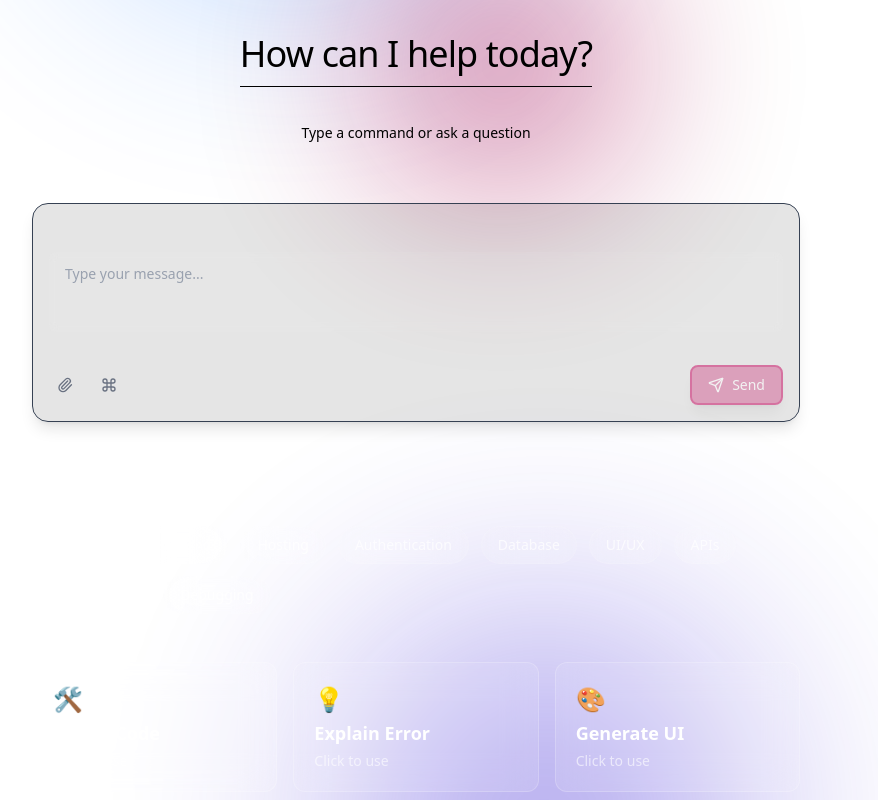
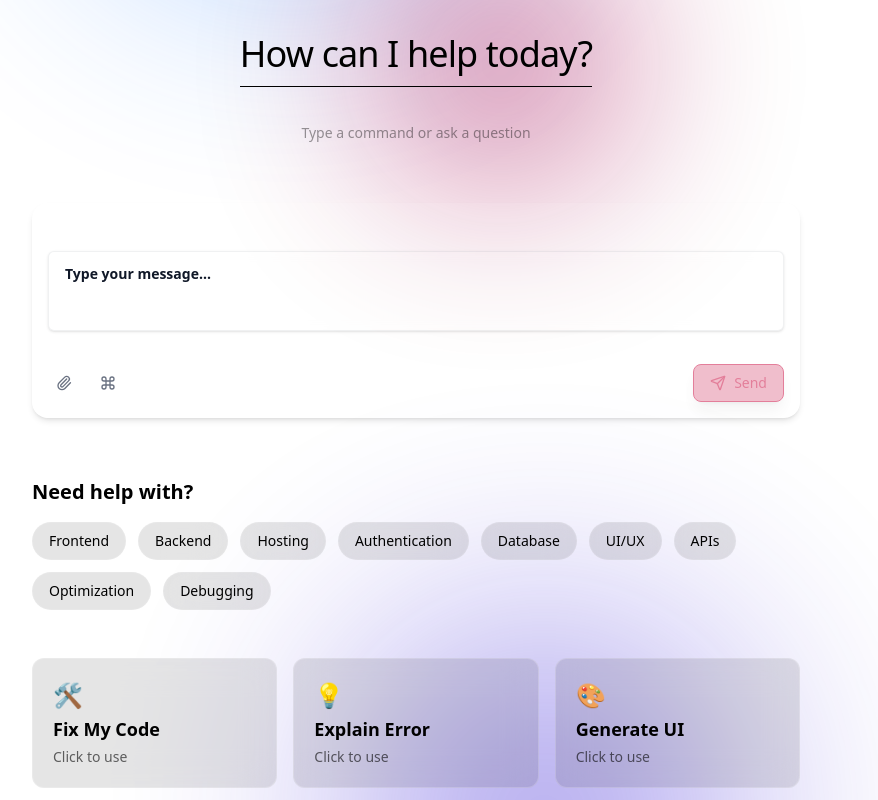
Before and after one commit to Bantyn/mern_frontend, a React (Vite) app: page /support in a window 1280 px wide. Shown: the part 420-1220 px from the top of the page, without its empty margins (224-1102 px from the left). Built offline with nearby package versions, Linux system fonts and the light colour scheme.

Commit message:
UI Improved

```diff
--- a/src/index.css
+++ b/src/index.css
@@ -66,3 +66,30 @@
   /* background: #092041; */
   /* color: white; */
 /* } */
+
+
+.break-words li{
+  margin-top: 1rem;
+  list-style:number;
+  /* list-style-position: inside; */
+  font-weight: 400;
+  width: 120%;
+}
+.break-words pre{
+  padding: .1rem 0;
+  margin: 1.2rem 0;
+  border-top: 1px solid rgba(128, 128, 128, 0.418);
+  border-bottom: 1px solid rgba(128, 128, 128, 0.418);
+
+}
+
+.break-words li:first-child{
+  margin-top: 1rem;
+  padding-top: 1rem;
+  border-top: 1px solid rgba(128, 128, 128, 0.418);
+}
+.break-words li:last-child{
+  margin-bottom: 1rem;
+  padding-bottom: 1rem;
+  border-bottom: 1px solid rgba(128, 128, 128, 0.418);
+}
--- a/src/pages/Supportpage.jsx
+++ b/src/pages/Supportpage.jsx
@@ -30,7 +30,7 @@ function formatMessage(text) {
         p: ({ node, ...props }) => (
           <p
             style={{ margin: "0.75rem 0" }}
-            className="text-white text-sm sm:text-base md:text-lg leading-relaxed break-words md:w-[80%] w-[62%] "
+            className=" dark:text-white text-sm sm:text-base md:text-lg leading-relaxed w-full"
             {...props}
           />
         ),
@@ -60,7 +60,7 @@ function formatMessage(text) {
                 borderRadius: "10px",
                 overflowX: "auto",
               }}
-              className="my-3 md:w-[80%] w-[62%] word-break bg-black/30 backdrop-blur-2xl shadow-2xl border border-gray-200/10"
+              className="my-3 w-[100%] word-break bg-black/70 dark:bg-black/30 backdrop-blur-2xl shadow-2xl border border-gray-200/10"
             >
               <code
                 {...props}
@@ -85,31 +85,28 @@ function formatMessage(text) {
         // Lists responsive
         ul: ({ node, ...props }) => (
           <ul
-            className="list-disc md:w-[80%] w-[62%] pl-6 text-sm sm:text-base md:text-lg space-y-1 text-gray-200"
+            className="list-disc md:w-[80%] w-[80%] pl-6 text-sm sm:text-base md:text-lg space-y-1 dark:text-gray-200"
             {...props}
           />
         ),
 
         ol: ({ node, ...props }) => (
           <ol
-            className="list-decimal pl-6 text-sm sm:text-base md:text-lg space-y-1 text-gray-200 md:w-[80%] w-[62%]"
+            className="list-decimal pl-6 text-sm sm:text-base md:text-lg space-y-1 dark:text-gray-200 md:w-[80%] w-[62%]"
             {...props}
           />
         ),
 
         // Headings responsive
-        h1: ({node, ...props}) => <h1 className="md:w-[80%] w-[62%] text-2xl sm:text-3xl font-bold text-white my-3" {...props} />,
-        h2: ({node, ...props}) => <h2 className="md:w-[80%] w-[62%] text-xl sm:text-2xl font-semibold text-white my-3" {...props} />,
-        h3: ({node, ...props}) => <h3 className="md:w-[80%] w-[62%] text-lg sm:text-xl font-semibold text-white my-2" {...props} />,
+        h1: ({node, ...props}) => <h1 className="md:w-[80%] w-[62%] text-2xl sm:text-3xl font-bold dark:text-white my-3" {...props} />,
+        h2: ({node, ...props}) => <h2 className="md:w-[80%] w-[62%] text-xl sm:text-2xl font-semibold dark:text-white my-3" {...props} />,
+        h3: ({node, ...props}) => <h3 className="md:w-[80%] w-[62%] text-lg sm:text-xl font-semibold dark:text-white my-2" {...props} />,
       }}
     >
       {text}
     </ReactMarkdown>
   );
 }
-
-
-
 
 function useAutoResizeTextarea({ minHeight, maxHeight }) {
   const textareaRef = useRef(null);
@@ -154,9 +151,9 @@ const Textarea = React.forwardRef(
       <div className={clsx("relative", containerClassName)}>
         <textarea
           className={clsx(
-            "flex min-h-[80px] w-full rounded-md border border-gray-300 bg-white px-3 py-2 text-sm text-gray-900",
+            "flex min-h-[80px] w-full rounded-md border dark:border-gray-300 dark:bg-gray-900 px-3 py-2 text-sm text-gray-900",
             "transition-all duration-200 ease-in-out",
-            "placeholder:text-gray-400",
+            "placeholder:text-gray-900 dark:placeholder:text-gray-400 ",
             "disabled:cursor-not-allowed disabled:opacity-50",
             showRing
               ? "focus-visible:outline-none focus-visible:ring-2 focus-visible:ring-blue-300"
@@ -188,16 +185,16 @@ export default function SupportPage() {
   const [value, setValue] = useState("");
   const [attachments, setAttachments] = useState([]);
   const [isTyping, setIsTyping] = useState(false);
-  const [isPending, startTransition] = useTransition();
+  // const [isPending, startTransition] = useTransition();
   const [activeSuggestion, setActiveSuggestion] = useState(-1);
   const [showCommandPalette, setShowCommandPalette] = useState(false);
-  const [recentCommand, setRecentCommand] = useState(null);
-  const [mousePosition, setMousePosition] = useState({ x: 0, y: 0 });
+  // const [recentCommand, setRecentCommand] = useState(null);
+  // const [mousePosition, setMousePosition] = useState({ x: 0, y: 0 });
   const { textareaRef, adjustHeight } = useAutoResizeTextarea({
     minHeight: 60,
     maxHeight: 200,
   });
-  const [inputFocused, setInputFocused] = useState(false);
+  // const [inputFocused, setInputFocused] = useState(false);
   const commandPaletteRef = useRef(null);
 
   const commandSuggestions = [
@@ -266,7 +263,7 @@ export default function SupportPage() {
     }
   };
 
-  const API_URL = `${window.location.protocol}//${window.location.hostname}:5000`;
+  const API_URL = `${window.location.protocol}//${window.location.hostname}:5000` ;
   const [messages, setMessages] = useState([]);
 
   const handleSendMessage = async () => {
@@ -290,7 +287,7 @@ export default function SupportPage() {
     setIsTyping(true);
     try {
       // const renderedApiUrl = process.env.NODE_ENV === "production";
-      const response = await fetch(`${API_URL}/api/genai`, {
+      const response = await fetch(`${API_URL || import.meta.env.VITE_REACT_APP_BACKEND_URL }/api/genai`, {
         method: "POST",
         headers: { "Content-Type": "application/json" },
         body: JSON.stringify({ message: userMessage }),
@@ -382,7 +379,7 @@ export default function SupportPage() {
           transition={{ duration: 0.6, ease: "easeOut" }}
         >
           {/* Header */}
-          <div className="text-center space-y-3">
+          <div className="text-center dark:text-white space-y-3">
             <motion.div
               initial={{ opacity: 0, y: 10 }}
               animate={{ opacity: 1, y: 0 }}
@@ -400,7 +397,7 @@ export default function SupportPage() {
               />
             </motion.div>
             <motion.p
-              className="text-sm dark:text-white/40"
+              className="text-sm text-black/40 dark:text-white/40"
               initial={{ opacity: 0 }}
               animate={{ opacity: 1 }}
               transition={{ delay: 0.3 }}
@@ -411,7 +408,7 @@ export default function SupportPage() {
 
           {/* Chat Input */}
           <motion.div
-            className="relative bg-black/10 rounded-2xl border border-gray-700 shadow-lg"
+            className="relative bg-white/10  dark:bg-black/10 rounded-2xl  dark:border-gray-200/10 shadow-md hover:scale-[1.002] dark:shadow-white/5 hover:shadow-lg transition-all duration-300 flex flex-col"
             initial={{ scale: 0.98 }}
             animate={{ scale: 1 }}
             transition={{ delay: 0.1 }}
@@ -460,10 +457,10 @@ export default function SupportPage() {
                 <div
                   key={index}
                   className={clsx(
-                    "max-w-[100%] md:max-w-[80%]  p-3 rounded-xl flex flex-col",
+                    "max-w-[100%] md:max-w-[90%]  p-3 rounded-xl flex flex-col",
                     msg.sender === "user"
-                      ? "bg-blue-400/60 dark:bg-blue-400/10 px-5 py-3 border border-blue-400/20 text-white dark:text-white/70 font-semibold ml-auto items-end"
-                      : "bg-gray-100/60 dark:bg-gray-100/10 px-5 py-3  border border-gray-100/20 text-black dark:text-gray-200 font-semibold mr-auto items-start"
+                      ? "bg-rose-400 dark:bg-rose-400/20 mt-3 px-5 py-3 border border-rose-400/20 text-white dark:text-white/70 font-normal ml-auto text-right"
+                      : "bg-gray-200 dark:bg-gray-100/20 mt-3 px-5 py-3  border border-gray-100/20 text-black dark:text-gray-200 font-semibold mr-auto text-left"
                   )}
                 >
                   {/* Message text */}
@@ -503,7 +500,7 @@ export default function SupportPage() {
                 onKeyDown={handleKeyDown}
                 placeholder="Type your message..."
                 containerClassName="w-full"
-                className="w-full px-4 py-3 resize-none text-white placeholder-gray-400 bg-black backdrop-blur-xs border-none focus:outline-none min-h-[70px]"
+                className="w-full px-4 py-3 font-semibold text-lg shadow-sm  resize-none dark:text-white placeholder-gray-400 backdrop-blur-xs border border-gray-500/10 dark:border-gray-500/10 focus:outline-none min-h-[70px]"
                 style={{
                   backgroundColor: "rgba(255, 255, 255, 0.05)",
                   overflow: "hidden",
@@ -578,8 +575,8 @@ export default function SupportPage() {
                 disabled={isTyping || !value.trim()}
                 className={`px-4 py-2 rounded-lg text-sm font-medium transition-all flex items-center gap-2 ${
                   value.trim()
-                    ? "bg-pink-700  border-2 border-pink/0 text-white shadow-lg"
-                    : "bg-pink-700/60 border border-2 shadow-lg border-pink-700 text-white hover:bg-pink-700 hover:text-white disabled:cursor-not-allowed disabled:opacity-50"
+                    ? "bg-rose-700/20 border-1 border-rose-700 hover:bg-rose-700/80 hover:text-white border-1 border-rose/0 text-rose-700 shadow-lg active:scale-95"
+                    : "bg-rose-700/50 border-1 shadow-lg border-rose-700 text-rose-700 hover:bg-rose-100 hover:text-rose-700 disabled:cursor-not-allowed disabled:opacity-50"
                 }`}
               >
                 {isTyping ? (
@@ -594,7 +591,7 @@ export default function SupportPage() {
 
           {/* Help Categories */}
           <div className="mt-10 mb-12">
-            <h2 className="text-xl font-semibold text-white mb-4">
+            <h2 className="text-xl font-semibold dark:text-white mb-4">
               Need help with?
             </h2>
 
@@ -612,8 +609,8 @@ export default function SupportPage() {
               ].map((t, i) => (
                 <button
                   key={i}
-                  onClick={() => setValue(`Help me with ${t.toLowerCase()}: `)}
-                  className="px-4 py-2 rounded-full bg-white/10 hover:bg-white/20 text-sm backdrop-blur-lg border border-white/10 text-white/70"
+                  onClick={() => setValue(`Can you help me with ${t.toLowerCase()}`)}
+                  className="px-4 py-2 rounded-full bg-black/10 dark:bg-white/10  hover:bg-black/20 dark:hover:bg-white/20 text-sm backdrop-blur-lg border border-white/10 dark:text-white/70 transition-colors hover:scale-102 active:scale-97"
                 >
                   {t}
                 </button>
@@ -647,11 +644,11 @@ export default function SupportPage() {
                 onClick={() => setValue(item.cmd + " ")}
                 whileHover={{ scale: 1.03 }}
                 whileTap={{ scale: 0.98 }}
-                className="p-5 cursor-pointer rounded-xl backdrop-blur-lg bg-white/10 border border-white/20 hover:bg-white/20 transition text-white"
+                className="p-5 cursor-pointer rounded-xl backdrop-blur-lg bg-black/10 dark:bg-white/10 border border-white/20 hover:bg-black/20 dark:hover:bg-white/20 transition-all duration-700 dark:text-white"
               >
                 <div className="text-2xl">{item.emoji}</div>
                 <div className="text-lg font-semibold mt-1">{item.title}</div>
-                <div className="text-white/60 text-sm mt-1">Click to use</div>
+                <div className="text-black/60 dark:text-white/60 text-sm mt-1">Click to use</div>
               </motion.div>
             ))}
           </div>
```
